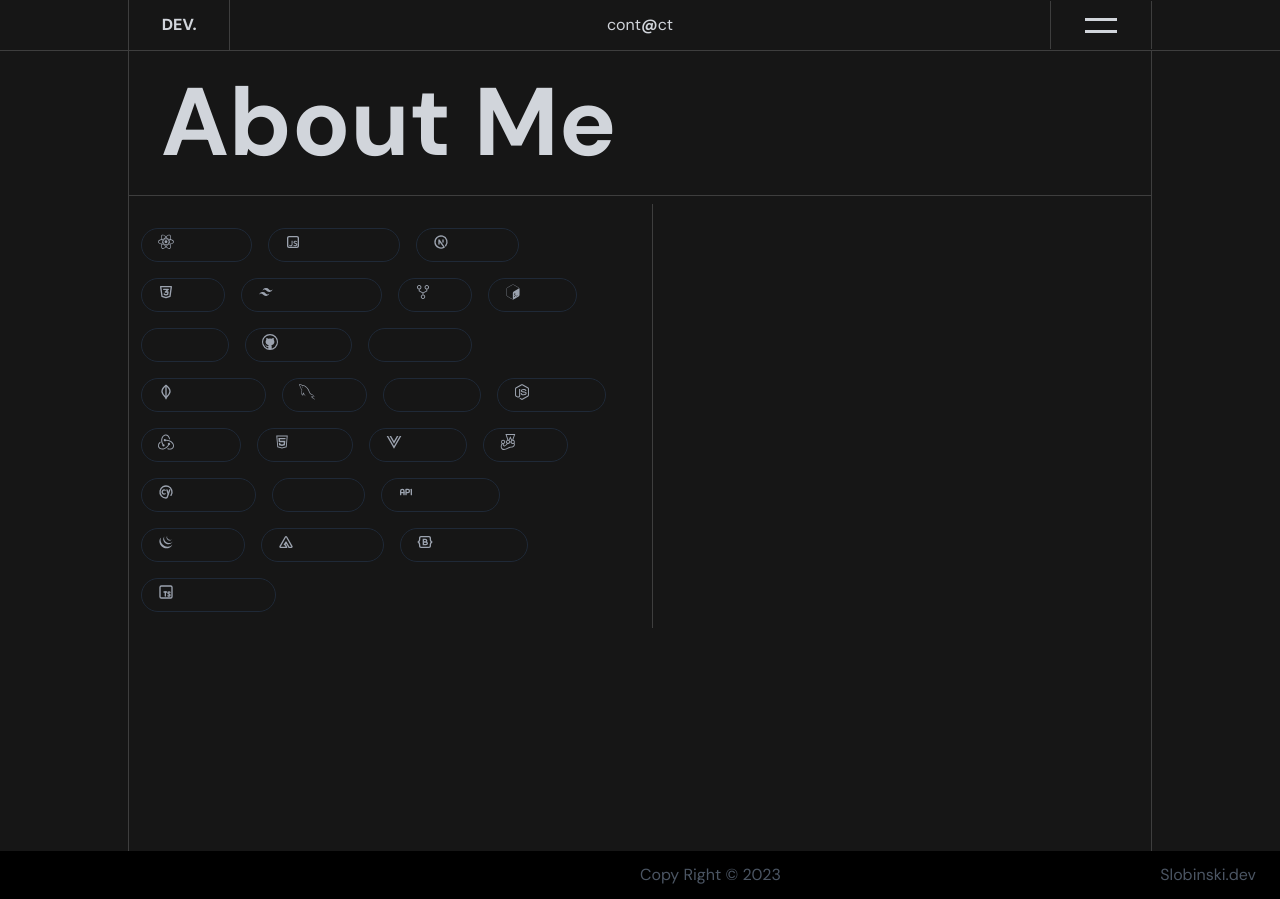
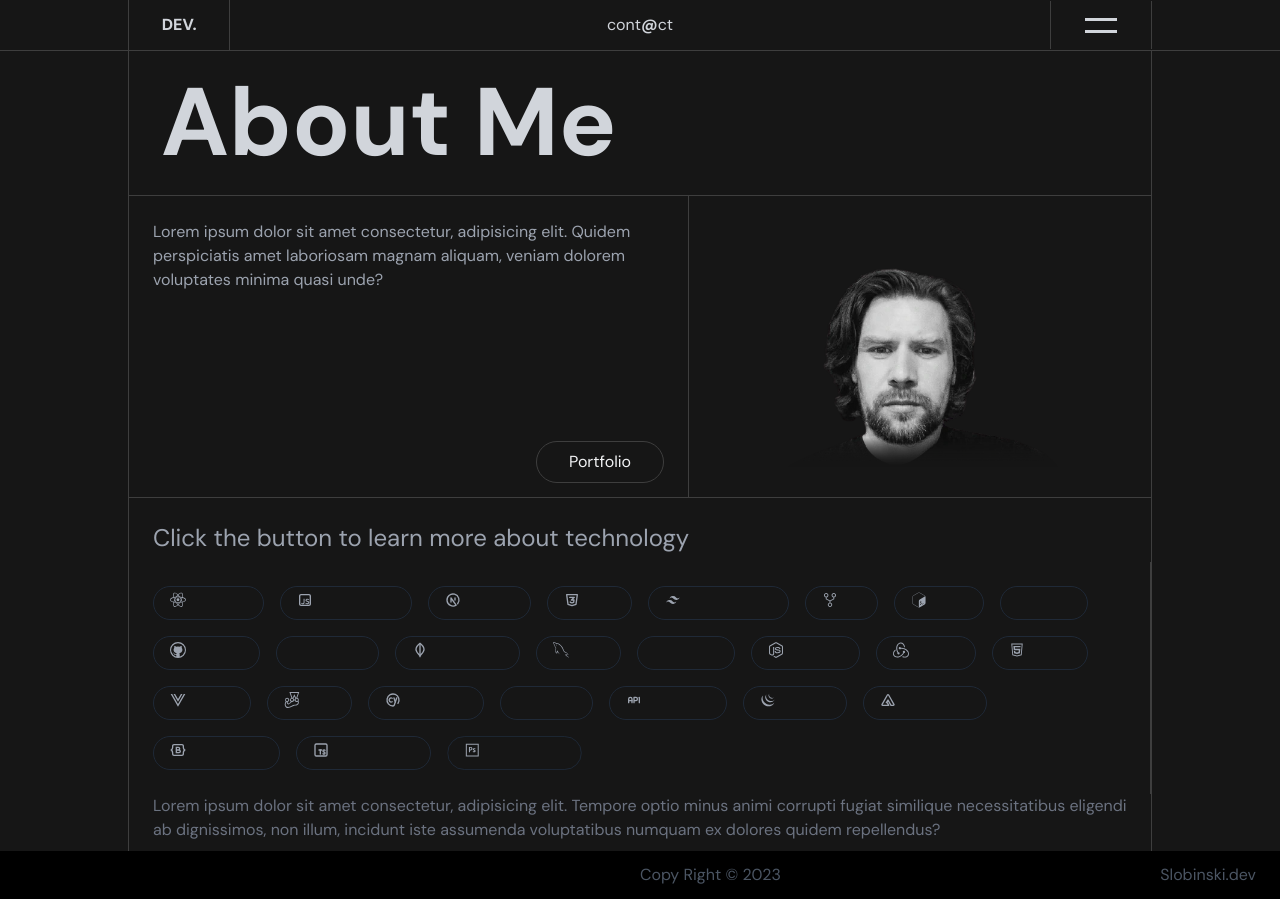
Before and after one commit to Capoverde/my-site-portfolio, a Next.js app: page /AboutPage in a window 1280 px wide. Built offline with nearby package versions, Linux system fonts and the light colour scheme; some icons are missing.

Commit message:
About Page in progress

```diff
--- a/app/AboutPage/page.jsx
+++ b/app/AboutPage/page.jsx
@@ -3,6 +3,8 @@ import React from 'react'
 import { Header } from '../components/Header/Header'
 import { Footer } from '../components/Footer/Footer'
 import SkillList from '../components/SkillButton/SkillList'
+import Image from 'next/image'
+import Link from 'next/link'
 import styles from './About.module.css'
 
 export default function About () {
@@ -13,9 +15,38 @@ export default function About () {
                             border-r border-l border-[#3e3e3e] relative
     `}>
      <h1 className="title w-full px-8 border-b border-[#3e3e3e] font-bold text-gray-300 text-[6rem]">About Me</h1>
-     <div className="wrapper w-full h-full flex justify-between">
-      <SkillList />
-      <div className="w-full h-full border-l border-[#3e3e3e]"></div>
+     <div className="wrapper w-full h-1/2 flex justify-between ">
+      <div className="flex-col pb-14 overflow-hidden">
+       <p className="text-gray-400 px-6 py-6 h-full">
+         Lorem ipsum dolor sit amet consectetur, adipisicing elit. Quidem perspiciatis amet laboriosam magnam aliquam, veniam dolorem voluptates minima quasi unde?
+       </p>
+         <div className="flex justify-end">
+         <Link className=' text-gray-100 mr-6 mb-6  border border-[#3e3e3e] px-8 py-2 rounded-3xl '
+         href='/PortfolioPage'
+        >
+          <span>Portfolio</span>
+        </Link>
+         </div>
+      </div>
+      <div className="w-full h-full border-l border-[#3e3e3e]
+                      flex items-center justify-center
+                      overflow-hidden
+      ">
+        <Image
+         src='/Ja5.webp'
+         width={300}
+         height={300}
+        />
+      </div>
+     </div>
+     <div className="w-full h-full border-t border-[#3e3e3e] flex-col">
+      <h2 className="text-2xl text-gray-400 px-6 pt-6">
+        Click the button to learn more about technology
+      </h2>
+       <SkillList />
+       <p className='text-gray-500 px-6 mt-auto'>
+        Lorem ipsum dolor sit amet consectetur, adipisicing elit. Tempore optio minus animi corrupti fugiat similique necessitatibus eligendi ab dignissimos, non illum, incidunt iste assumenda voluptatibus numquam ex dolores quidem repellendus?
+       </p>
      </div>
     </main>
     <Footer />
--- a/app/components/SkillButton/SkillList.jsx
+++ b/app/components/SkillButton/SkillList.jsx
@@ -25,6 +25,7 @@ import { BiLogoJquery } from "react-icons/bi";
 import { TbBrandAdobe } from "react-icons/tb";
 import { RiBootstrapLine } from "react-icons/ri";
 import { TbBrandTypescript } from "react-icons/tb";
+import { DiPhotoshop } from "react-icons/di";
 import SkillButton from './SkillButton';
 import { motion as m, useAnimation } from 'framer-motion';
 import styles from './SkillButton.module.css';
@@ -57,6 +58,7 @@ const buttonData = [
   { id:24, text: 'AdobeXD', href: '/AboutPage', icon: <TbBrandAdobe color={iconColor} /> },
   { id:25, text: 'Bootstrap', href: '/AboutPage', icon: <RiBootstrapLine color={iconColor} /> },
   { id:26, text: 'TypeScript', href: '/AboutPage', icon: <TbBrandTypescript color={iconColor} /> },
+  { id:27, text: 'PhotoShop', href: '/AboutPage', icon: <DiPhotoshop color={iconColor} /> },
 ];
 
  const SkillsList = () => {
@@ -70,7 +72,7 @@ const buttonData = [
   }, [controls]);
 
   return (
-    <div className="flex flex-wrap w-full mt-2 pb-4 pt-6 pl-3 gap-4 pr-10 z-50
+    <div className="flex align-center flex-wrap w-full mt-2 px-6 py-6 gap-4 z-50
                     border-r border-[#3e3e3e]
     ">
       {buttonData.map((button, index) => (
@@ -83,7 +85,7 @@ const buttonData = [
           transition={{ duration: 0.5, delay: index * 0.2 }}
         >
           <SkillButton href={button.href}>
-            <span className={`${styles.bntIcon} inline-block`}>{button.icon}</span> {' '}
+            <span className={`${styles.btnIcon} inline-block`}>{button.icon}</span> {' '}
             <span className="btnText">{button.text}</span>
           </SkillButton>
         </m.div>
--- a/app/page.js
+++ b/app/page.js
@@ -58,7 +58,7 @@ export default function Home() {
           ></div>
           <div
             className={`${styles.bgShape2}
-                            bg-red-600
+                            //bg-red-600
                              opacity-70
                              rounded-full relative
                              w-[600px] h-[1200px]
@@ -163,7 +163,7 @@ export default function Home() {
               transition={{ duration: 0.5, delay: 3 }}
               className=" z-[50]"
             >
-             <NavLinks href="/" number="03" title="Portfolio" className="text-gray-600" />
+             <NavLinks href="/" number="03" title="Portfolio" className="text-gray-600 border-b border-[#3e3e3e]" />
             </m.div>
           </div>
           <m.div
@@ -173,7 +173,7 @@ export default function Home() {
             transition={{ duration: 1, delay: 0.5 }}
           >
             <Image
-              src="/Ja5.webp"
+              src="/Ja4.png"
               alt="Piotr Słobiński"
               width={0}
               height={0}
```
